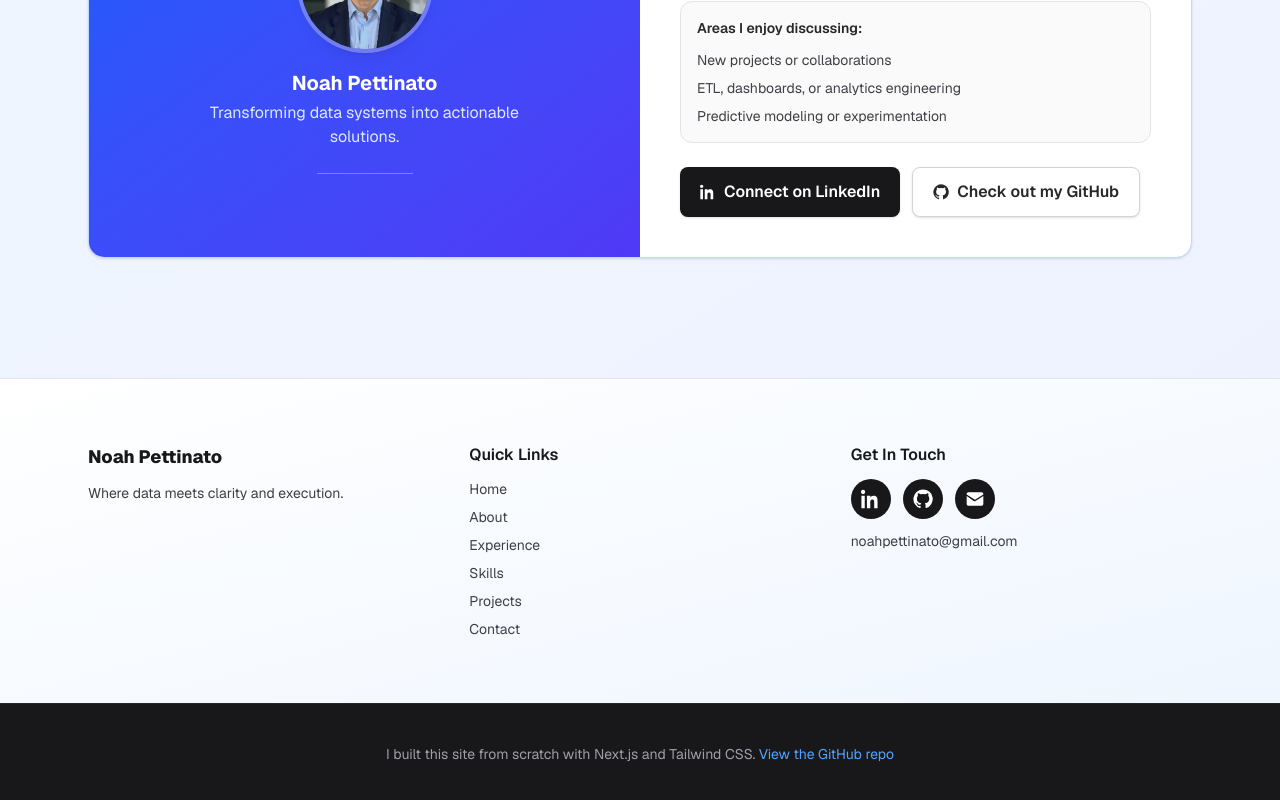
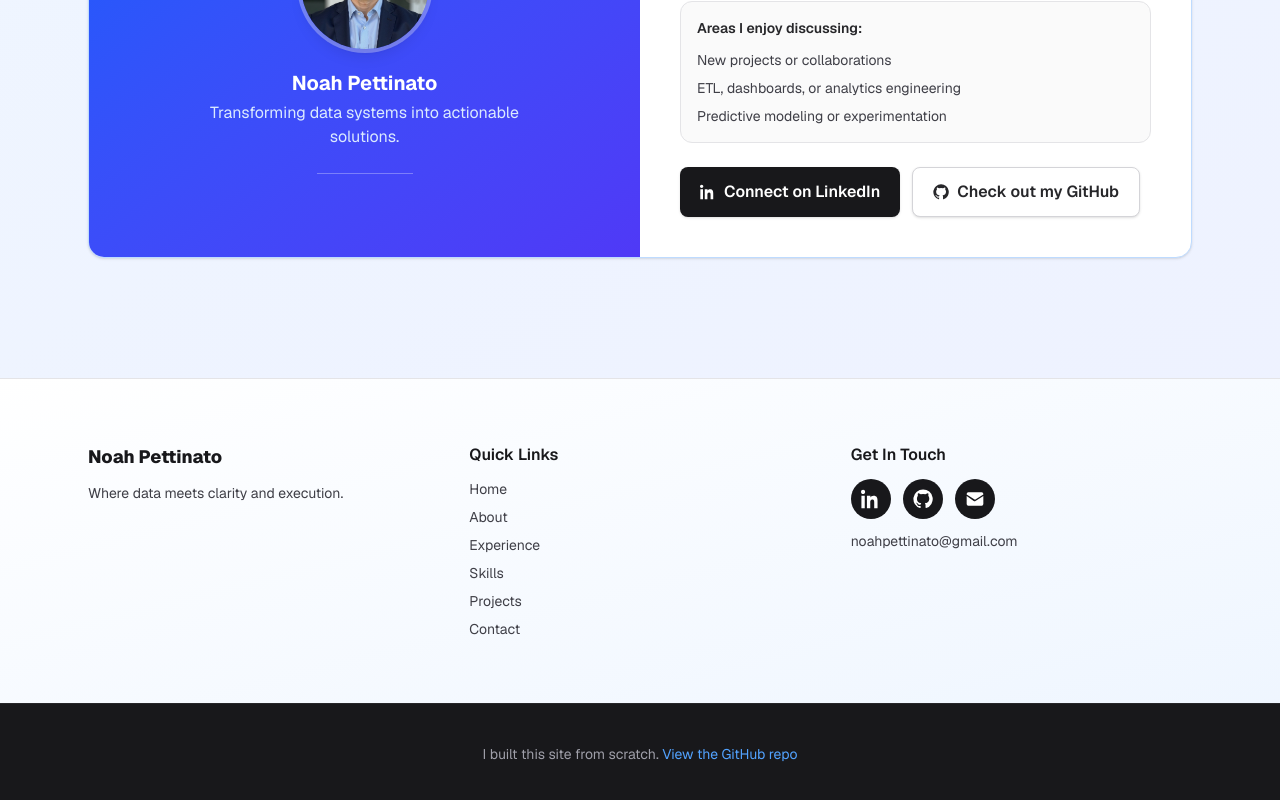
Before and after one commit to noahpettinato/portfolio-site, a Next.js app: page / in a window 1280 px wide. Shown: the part 4683-5483 px from the top of the page. Built offline with nearby package versions, Linux system fonts and the light colour scheme.

Commit message:
Simplify footer and update GitHub repo link

```diff
--- a/app/page.tsx
+++ b/app/page.tsx
@@ -644,7 +644,7 @@ export default function Home() {
       <footer className="text-center text-sm text-zinc-400 py-10 bg-zinc-900 border-t border-zinc-800">
         <div className="max-w-5xl mx-auto px-6">
           <p>
-            I built this site from scratch with Next.js and Tailwind CSS.{" "}
+            I built this site from scratch.{" "}
             <a
               href="https://github.com/noahpettinato/portfolio-site"
               target="_blank"
```
